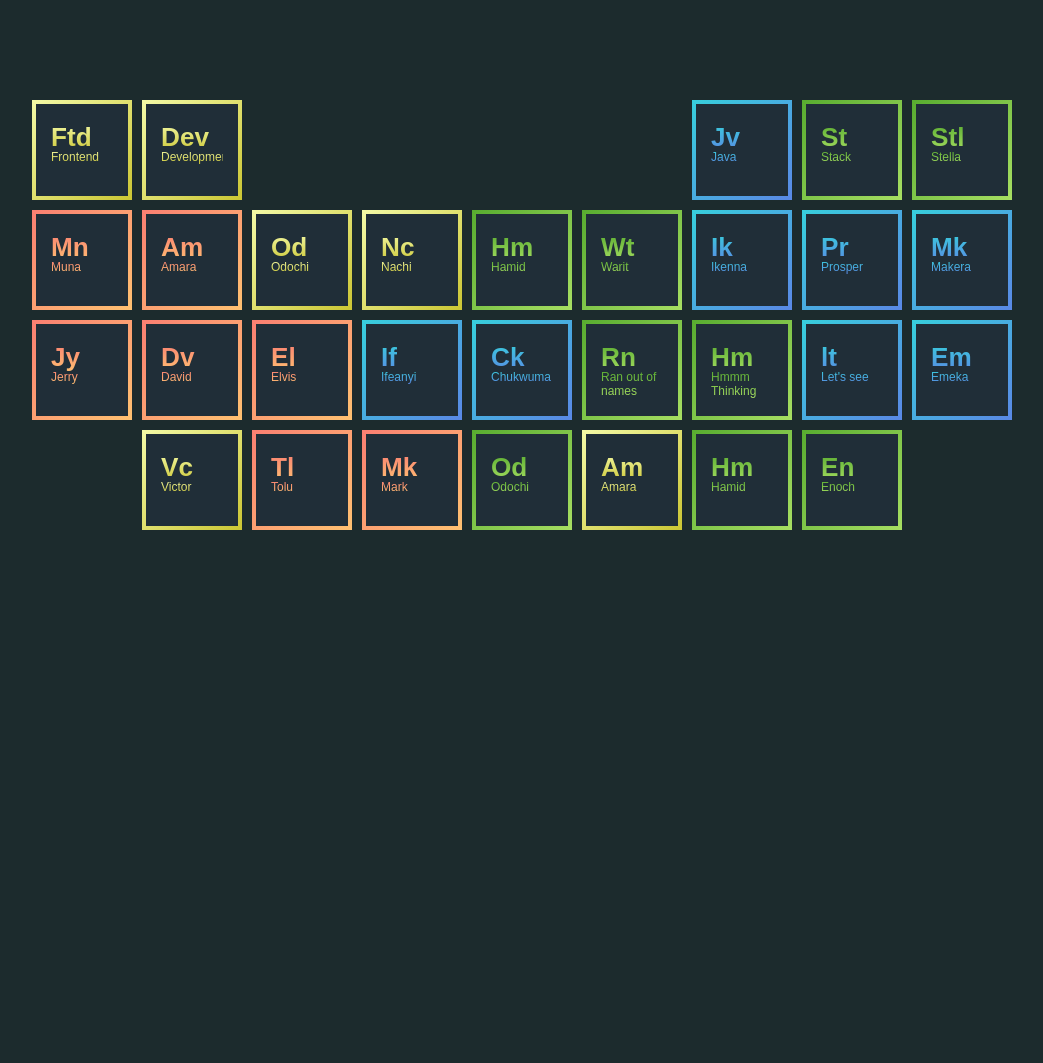
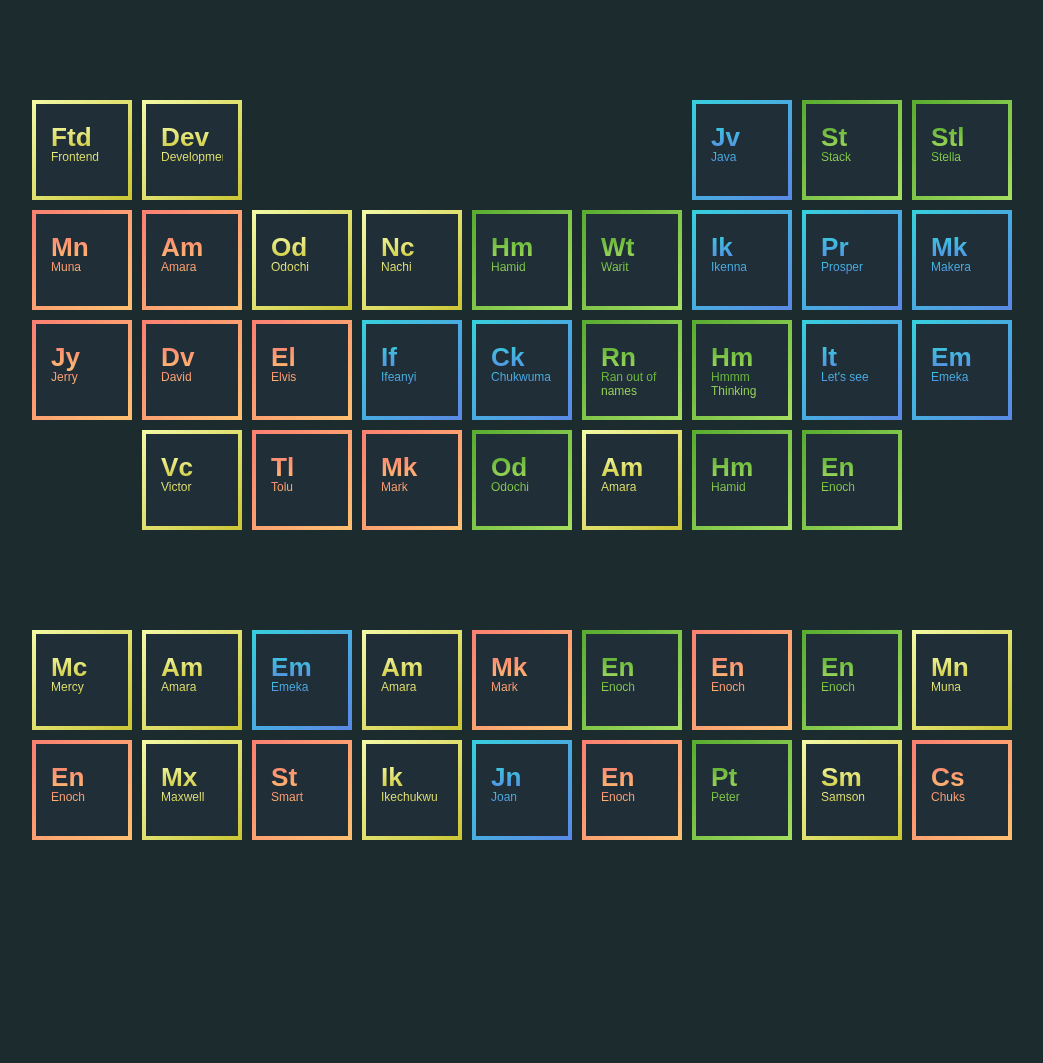
Before and after one commit to Enoch-Oghene/CSS-grid-Periodic-Table-Front-end-Assignment, a plain HTML site: page index.html in a window 1280 px wide. Shown: the whole page, without its empty margins (118-1161 px from the left). Before the commit the page ends 800 px from the top, so only its background shows below. Drawn offline with Linux system fonts and the light colour scheme.

Commit message:
second commit

```diff
--- a/index.html
+++ b/index.html
@@ -227,5 +227,134 @@
 
     </div>
 
+
+
+
+    <div class="periodic-table-one">
+        <div class="periodic-element one">
+            <div class="periodic-element-inner">
+                <div class="title">Mc</div>
+                <div class="desc">Mercy</div>
+            </div>
+        </div>
+
+        <div class="periodic-element one">
+            <div class="periodic-element-inner">
+                <div class="title">Am</div>
+                <div class="desc">Amara</div>
+            </div>
+        </div>
+
+        <div class="periodic-element two">
+            <div class="periodic-element-inner">
+                <div class="title">Em</div>
+                <div class="desc">Emeka</div>
+            </div>
+        </div>
+
+        <div class="periodic-element one">
+            <div class="periodic-element-inner">
+                <div class="title">Am</div>
+                <div class="desc">Amara</div>
+            </div>
+        </div>
+
+        <div class="periodic-element four">
+            <div class="periodic-element-inner">
+                <div class="title">Mk</div>
+                <div class="desc">Mark</div>
+            </div>
+        </div>
+        <div class="periodic-element three">
+            <div class="periodic-element-inner">
+                <div class="title">En</div>
+                <div class="desc">Enoch</div>
+            </div>
+        </div>
+
+        <div class="periodic-element four">
+            <div class="periodic-element-inner">
+                <div class="title">En</div>
+                <div class="desc">Enoch</div>
+            </div>
+        </div>
+
+        <div class="periodic-element three">
+            <div class="periodic-element-inner">
+                <div class="title">En</div>
+                <div class="desc">Enoch</div>
+            </div>
+        </div>
+
+        <div class="periodic-element one">
+            <div class="periodic-element-inner">
+                <div class="title">Mn</div>
+                <div class="desc">Muna</div>
+            </div>
+        </div>
+
+        <div class="periodic-element four">
+            <div class="periodic-element-inner">
+                <div class="title">En</div>
+                <div class="desc">Enoch</div>
+            </div>
+        </div>
+
+        <div class="periodic-element one">
+            <div class="periodic-element-inner">
+                <div class="title">Mx</div>
+                <div class="desc">Maxwell</div>
+            </div>
+        </div>
+
+        <div class="periodic-element four">
+            <div class="periodic-element-inner">
+                <div class="title">St</div>
+                <div class="desc">Smart</div>
+            </div>
+        </div>
+
+        <div class="periodic-element one">
+            <div class="periodic-element-inner">
+                <div class="title">Ik</div>
+                <div class="desc">Ikechukwu</div>
+            </div>
+        </div>
+
+        <div class="periodic-element two">
+            <div class="periodic-element-inner">
+                <div class="title">Jn</div>
+                <div class="desc">Joan</div>
+            </div>
+        </div>
+        <div class="periodic-element four">
+            <div class="periodic-element-inner">
+                <div class="title">En</div>
+                <div class="desc">Enoch</div>
+            </div>
+        </div>
+
+        <div class="periodic-element three">
+            <div class="periodic-element-inner">
+                <div class="title">Pt</div>
+                <div class="desc">Peter</div>
+            </div>
+        </div>
+
+        <div class="periodic-element one">
+            <div class="periodic-element-inner">
+                <div class="title">Sm</div>
+                <div class="desc">Samson</div>
+            </div>
+        </div>
+
+        <div class="periodic-element four">
+            <div class="periodic-element-inner">
+                <div class="title">Cs</div>
+                <div class="desc">Chuks</div>
+            </div>
+        </div>
+    </div>
+
 </body>
 </html>
--- a/style.css
+++ b/style.css
@@ -16,6 +16,17 @@ a {
     margin: auto;
     max-width: 1200px;
     justify-content: center;
+}
+
+.periodic-table-one {
+    display: grid;
+    grid-template-columns: repeat(9, 100px);
+    justify-content: center;
+    margin-top: 100px;
+    grid-gap: 10px;
+    max-width: 1200px;
+    grid-template-rows: repeat(4, 100px);
+
 }
 
 .periodic-element {
```
